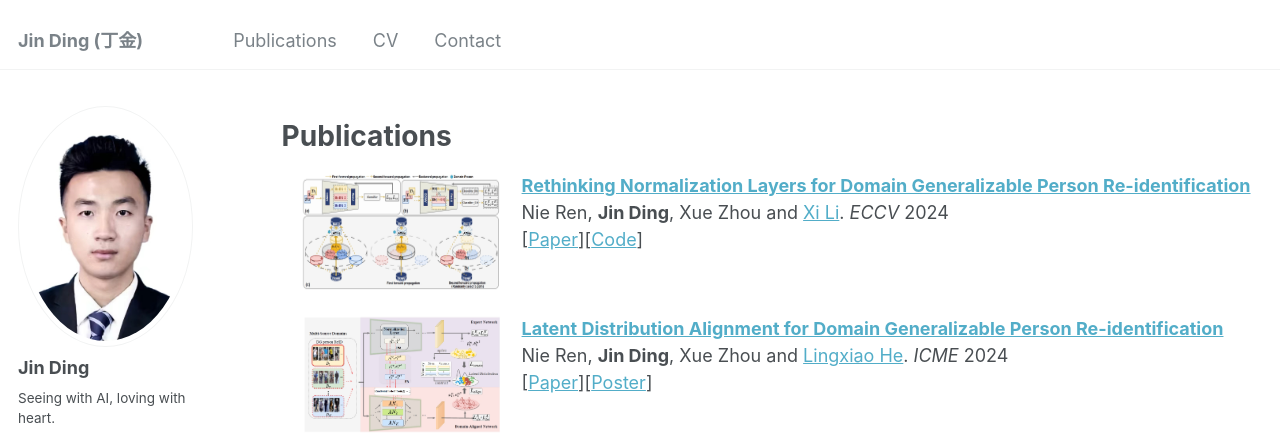
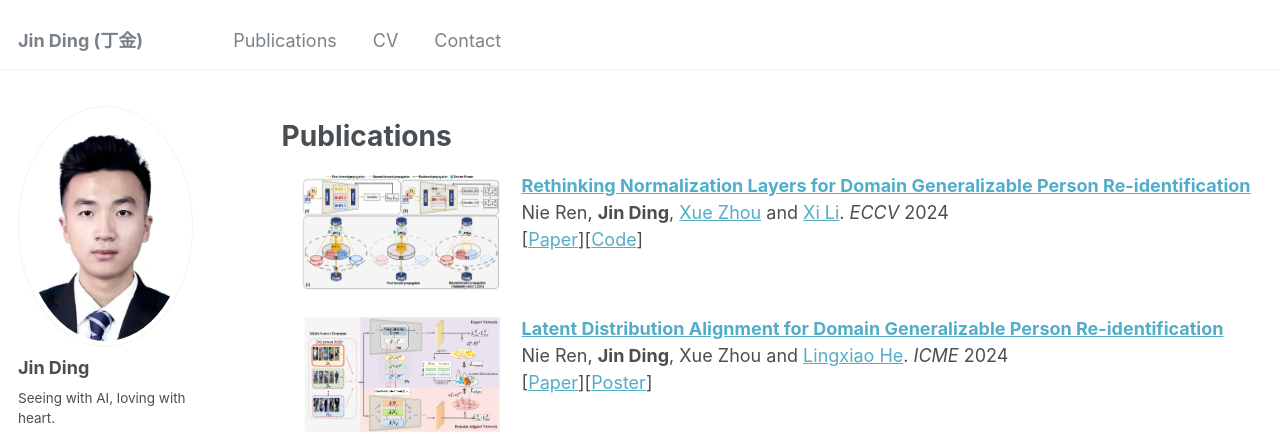
Before and after one commit to DJEddyking/djeddyking.github.io, a Jekyll site: the page built from _pages/publications.md, in a window 1280 px wide and 1153 px high. Shown: the top 434 px of the window. Built offline with Jekyll 4.4.1, drawn with Linux system fonts in a browser that asks for light colours; some web fonts are replaced; part of the change alters nothing that is shown.

```diff
--- a/_pages/publications.md
+++ b/_pages/publications.md
@@ -9,7 +9,7 @@ author_profile: true
 
 <p>
 <img src="https://github.com/DJEddyking/djeddyking.github.io/blob/master/images/ECCV.png?raw=true" alt="Figure" style="width: 200px; height: 120px;" hspace="20" align="left"/>
-<b><a href="https://eccv.ecva.net/virtual/2024/poster/1097">Rethinking Normalization Layers for Domain Generalizable Person Re-identification</a></b><br>Nie Ren, <b>Jin Ding</b>, Xue Zhou and <a href="https://scholar.google.com.hk/citations?user=TYNPJQMAAAAJ&hl=en">Xi Li</a>. <i>ECCV</i> 2024<br>
+<b><a href="https://eccv.ecva.net/virtual/2024/poster/1097">Rethinking Normalization Layers for Domain Generalizable Person Re-identification</a></b><br>Nie Ren, <b>Jin Ding</b>, <a href="https://ieeexplore.ieee.org/author/37656687100">Xue Zhou</a> and <a href="https://scholar.google.com.hk/citations?user=TYNPJQMAAAAJ&hl=en">Xi Li</a>. <i>ECCV</i> 2024<br>
 [<a href="https://djeddyking.github.io/files/ECCV.pdf">Paper</a>][<a href="https://github.com/3699nr/ReNorm">Code</a>]
 <br clear="left">
 </p>
```
